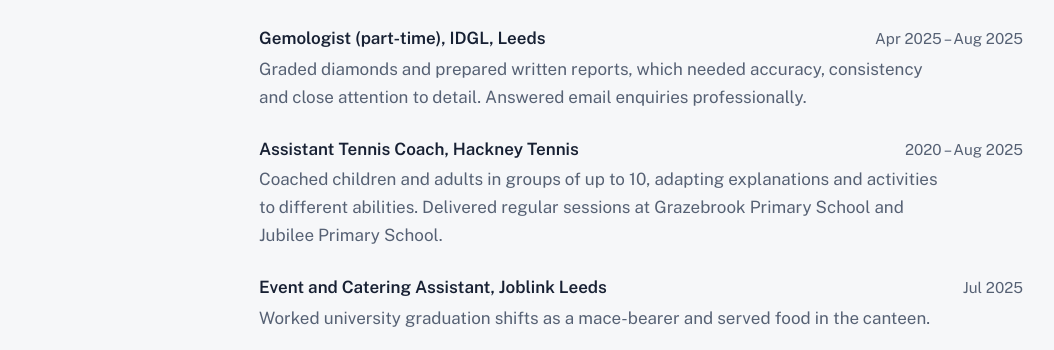
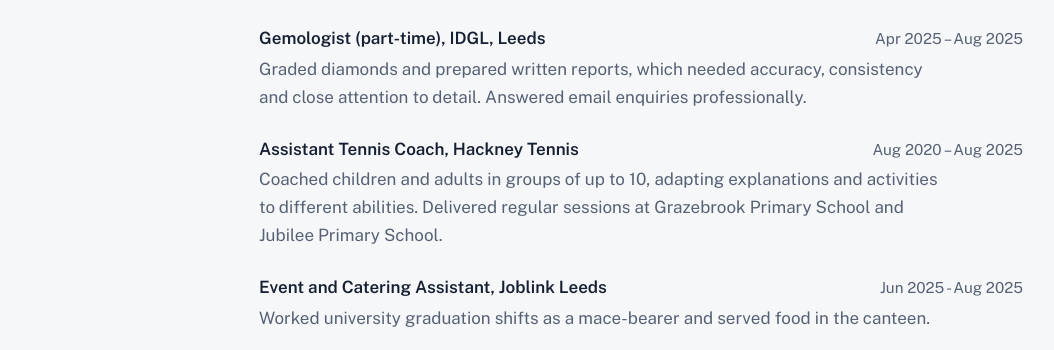
Before and after one commit to Campbell-Douglas/Campbell-Douglas.github.io, a plain HTML site: page index.html in a window 1280 px wide. Shown: the part 1240-1590 px from the top of the page, without its empty margins (113-1167 px from the left). Drawn offline with nearby package versions, Linux system fonts and the light colour scheme.

Commit message:
Update index.html

```diff
--- a/index.html
+++ b/index.html
@@ -139,11 +139,11 @@ footer{border-top:1px solid var(--rule);padding:1.5rem 0 3rem;color:var(--muted)
         <p class="detail">Graded diamonds and prepared written reports, which needed accuracy, consistency and close attention to detail. Answered email enquiries professionally.</p>
       </div>
       <div>
-        <div class="job"><strong>Assistant Tennis Coach, Hackney Tennis</strong><span>2020 – Aug 2025</span></div>
+        <div class="job"><strong>Assistant Tennis Coach, Hackney Tennis</strong><span> Aug 2020 – Aug 2025</span></div>
         <p class="detail">Coached children and adults in groups of up to 10, adapting explanations and activities to different abilities. Delivered regular sessions at Grazebrook Primary School and Jubilee Primary School.</p>
       </div>
       <div>
-        <div class="job"><strong>Event and Catering Assistant, Joblink Leeds</strong><span>Jul 2025</span></div>
+        <div class="job"><strong>Event and Catering Assistant, Joblink Leeds</strong><span>Jun 2025 - Aug 2025</span></div>
         <p class="detail">Worked university graduation shifts as a mace-bearer and served food in the canteen.</p>
       </div>
       <div>
```
